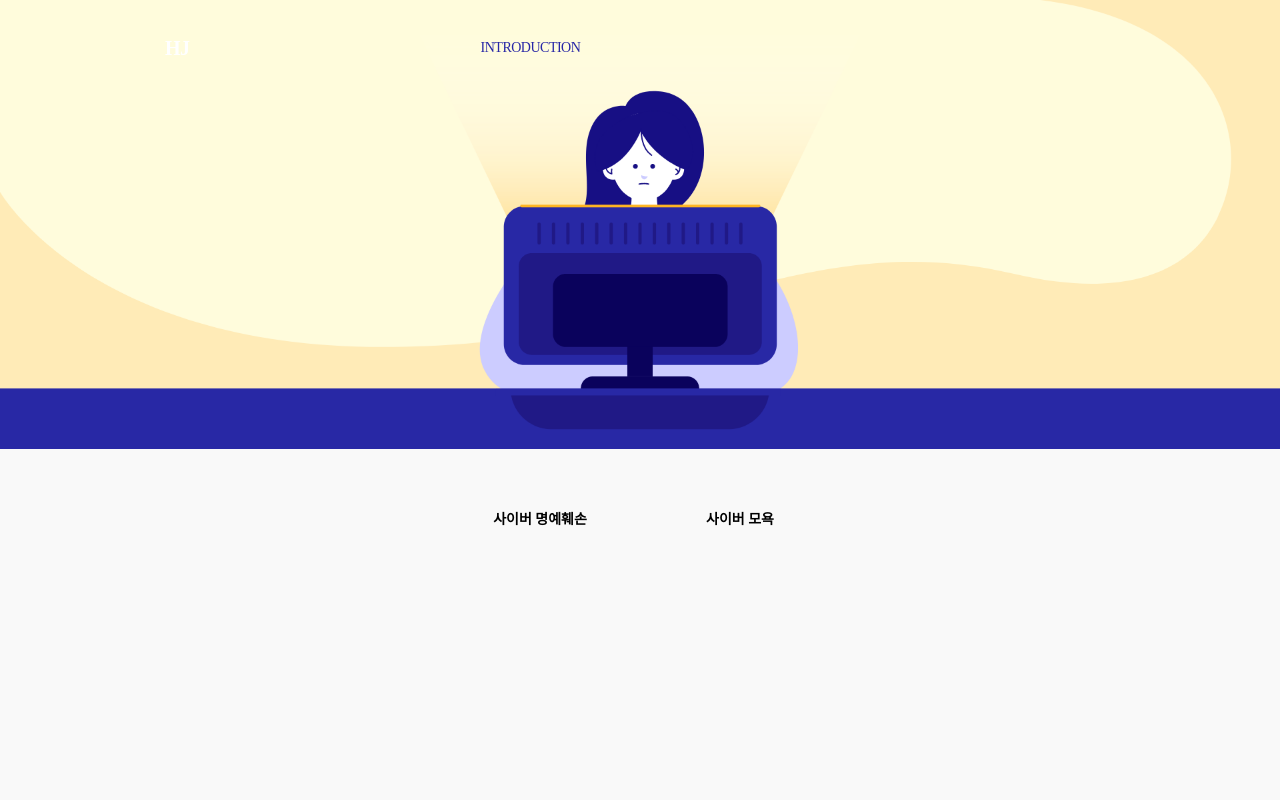
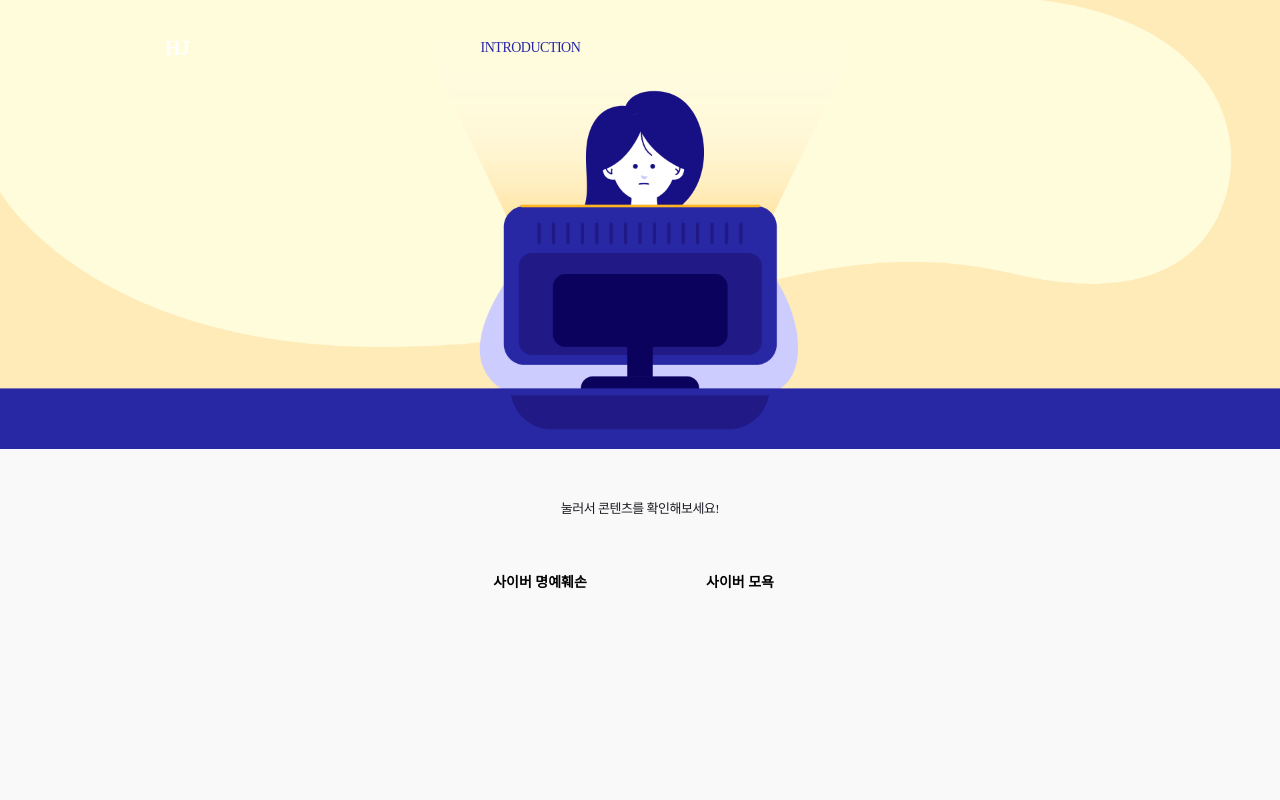
Before and after one commit to alpha0212/Law_PROJECT, a React (Create React App) app: page /content in a window 1280 px wide. Shown: the top 800 px of the page. Built offline with nearby package versions, Linux system fonts and the light colour scheme; a web font is replaced by a local one.

Commit message:
Feat: Clicked Contents

```diff
--- a/src/components/common/Content/index.tsx
+++ b/src/components/common/Content/index.tsx
@@ -1,20 +1,47 @@
-import React from "react";
+import React, { useState } from "react";
 import * as S from "./styled";
 
 import DesktopPNG from "src/assets/Desktop.png";
 
 export const Content: React.FC = () => {
+  const [clicked, setClicked] = useState(false);
+  const [clicked2, setClicked2] = useState(false);
+  const onClicked = () => {
+    setClicked(true);
+    setClicked2(false);
+  };
+  const onClicked2 = () => {
+    setClicked(false);
+    setClicked2(true);
+  };
   return (
     <>
       <S.ContentBanner>
         <S.ContentBannerImg src={DesktopPNG} alt="desktop" />
       </S.ContentBanner>
+      <div
+        style={{
+          width: "100%",
+          fontSize: "1.3rem",
+          marginTop: "5rem",
+          textAlign: "center",
+        }}
+      >
+        눌러서 콘텐츠를 확인해보세요!
+      </div>
       <S.ChooseContainer>
         <S.SortChoose>
-          <S.Choose>
+          <S.Choose
+            onClick={onClicked}
+            style={{
+              transition: "all 0.3s",
+              boxShadow: clicked === true ? "0.1rem 0.3rem 0.6rem #dde1f8" : "",
+              color: clicked === true ? "#2827a6" : "black",
+            }}
+          >
             <S.ChooseText>사이버 명예훼손</S.ChooseText>
           </S.Choose>
-          <S.Choose>
+          <S.Choose onClick={onClicked2} style={{ transition: "all 0.3s" }}>
             <S.ChooseText>사이버 모욕</S.ChooseText>
           </S.Choose>
         </S.SortChoose>
```
